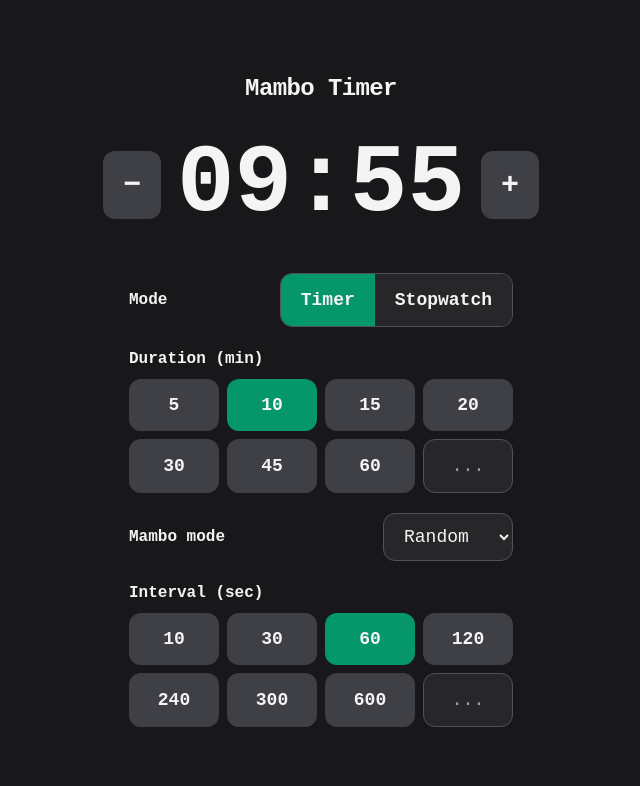
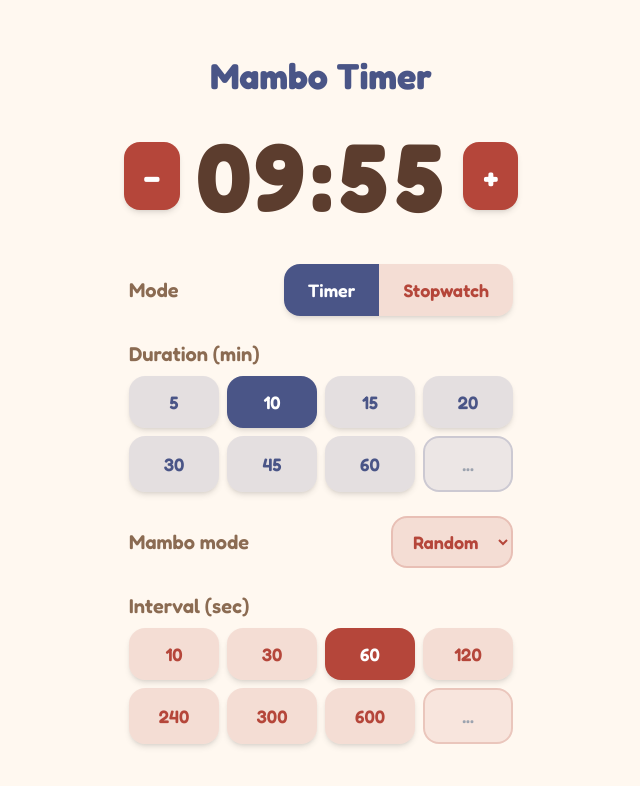
Before and after one commit to Martin-Milbradt/mambo-timer, a plain HTML site: page index.html in a window 1280 px wide. Shown: the whole page, without its empty margins (319-959 px from the left). Drawn offline with nearby package versions, Linux system fonts and the light colour scheme.

Commit message:
Restyle with Matikanetannhauser theme, fix layout jank
- Favicon: Matikanetannhauser emote from Uma Musume wiki
- Color palette from character outfit: blue (#4A5587), red (#B5463A),
  brown (#8B6B52), cream (#FFF8F0) background
- Font: ロダンわんぱく Pro EB with Fredoka fallback
- Fixed-width digit spans to prevent +/- shifting with proportional font
- Replace class toggling with data attributes + CSS selectors for
  instant mode/panel/button state changes (no Tailwind CDN recomputation)
- Crossfade panels with opacity transitions instead of hidden/invisible

```diff
--- a/index.html
+++ b/index.html
@@ -4,67 +4,115 @@
   <meta charset="UTF-8">
   <meta name="viewport" content="width=device-width, initial-scale=1.0">
   <title>Mambo Timer</title>
+  <link rel="icon" type="image/png" href="public/favicon.png">
+  <link rel="preconnect" href="https://fonts.googleapis.com">
+  <link rel="preconnect" href="https://fonts.gstatic.com" crossorigin>
+  <link href="https://fonts.googleapis.com/css2?family=Fredoka:wght@400;500;600;700&display=swap" rel="stylesheet">
   <script src="https://cdn.tailwindcss.com"></script>
-  <script>tailwind.config = { theme: { extend: { fontFamily: { mono: ['"JetBrains Mono"', 'monospace'] } } } }</script>
+  <script>tailwind.config = { theme: { extend: {
+    fontFamily: { sans: ['"ロダンわんぱく Pro EB"', 'Fredoka', 'sans-serif'] },
+    colors: {
+      mt: {
+        blue: '#4A5587', 'blue-light': '#5C6A9E', 'blue-dark': '#3A4470',
+        red: '#B5463A', 'red-light': '#C8574A', 'red-dark': '#9A3A30',
+        brown: '#8B6B52', 'brown-light': '#A0826B', 'brown-dark': '#5C3D2E',
+        cream: '#FFF8F0',
+      },
+    },
+  } } }</script>
+  <style>
+    /* Mode toggle: active/inactive via parent data-mode */
+    .mode-btn { transition: background-color 0.15s, color 0.15s; }
+    [data-mode="timer"] .mode-btn-timer,
+    [data-mode="stopwatch"] .mode-btn-sw { background: #4A5587; color: white; }
+    [data-mode="stopwatch"] .mode-btn-timer,
+    [data-mode="timer"] .mode-btn-sw { background: rgba(181,70,58,0.15); color: #B5463A; }
+    [data-mode="stopwatch"] .mode-btn-timer:hover,
+    [data-mode="timer"] .mode-btn-sw:hover { background: rgba(181,70,58,0.25); }
+
+    /* Panel crossfade */
+    .panel { transition: opacity 0.15s ease; }
+    [data-mode="timer"] .panel-timer { opacity: 1; pointer-events: auto; }
+    [data-mode="timer"] .panel-sw { opacity: 0; pointer-events: none; }
+    [data-mode="stopwatch"] .panel-timer { opacity: 0; pointer-events: none; }
+    [data-mode="stopwatch"] .panel-sw { opacity: 1; pointer-events: auto; }
+
+    /* Duration buttons: active via data-active */
+    .dur-btn { background: rgba(74,85,135,0.15); color: #4A5587; transition: background-color 0.15s, color 0.15s, transform 0.1s; }
+    .dur-btn:hover { background: rgba(74,85,135,0.25); }
+    .dur-btn[data-active] { background: #4A5587; color: white; }
+    .dur-btn[data-active]:hover { background: #5C6A9E; }
+
+    /* Interval buttons: active via data-active */
+    .int-btn { background: rgba(181,70,58,0.15); color: #B5463A; transition: background-color 0.15s, color 0.15s, transform 0.1s; }
+    .int-btn:hover { background: rgba(181,70,58,0.25); }
+    .int-btn[data-active] { background: #B5463A; color: white; }
+    .int-btn[data-active]:hover { background: #C8574A; }
+
+    /* Fixed-width digits for non-monospace font */
+    .digit { width: 0.58em; }
+  </style>
 </head>
-<body class="bg-zinc-900 text-zinc-100 min-h-screen flex flex-col items-center justify-center p-4 font-mono">
+<body class="bg-mt-cream text-mt-brown-dark min-h-screen flex flex-col items-center justify-center p-4">
 
-  <h1 class="text-2xl font-bold mb-8 tracking-tight">Mambo Timer</h1>
+  <h1 class="text-4xl font-bold mb-8 text-mt-blue">Mambo Timer</h1>
 
   <div class="flex items-center gap-4 mb-10">
-    <button id="btn-minus" class="px-5 py-4 rounded-xl bg-zinc-700 hover:bg-zinc-600 text-3xl font-bold transition-colors active:scale-95 select-none">&minus;</button>
-    <div id="display" class="text-8xl font-bold tabular-nums select-none cursor-pointer">10:00</div>
-    <button id="btn-plus" class="px-5 py-4 rounded-xl bg-zinc-700 hover:bg-zinc-600 text-3xl font-bold transition-colors active:scale-95 select-none">+</button>
+    <button id="btn-minus" class="px-5 py-4 rounded-2xl bg-mt-red text-white text-3xl font-bold transition-all active:scale-90 select-none shadow-md hover:shadow-lg hover:bg-mt-red-light">&minus;</button>
+    <div id="display" class="text-8xl font-bold select-none cursor-pointer text-mt-brown-dark flex justify-center">
+      <span class="digit inline-block text-center">1</span><span class="digit inline-block text-center">0</span><span class="inline-block text-center w-[0.3em]">:</span><span class="digit inline-block text-center">0</span><span class="digit inline-block text-center">0</span>
+    </div>
+    <button id="btn-plus" class="px-5 py-4 rounded-2xl bg-mt-red text-white text-3xl font-bold transition-all active:scale-90 select-none shadow-md hover:shadow-lg hover:bg-mt-red-light">+</button>
   </div>
 
-  <div class="w-full max-w-sm space-y-5 text-base">
+  <div id="controls" data-mode="timer" class="w-full max-w-sm space-y-6">
     <div class="flex items-center justify-between">
-      <span class="font-semibold">Mode</span>
-      <div class="flex rounded-xl overflow-hidden border border-zinc-600">
-        <button id="btn-mode-timer" class="px-5 py-3 text-lg font-semibold transition-colors bg-emerald-600">Timer</button>
-        <button id="btn-mode-stopwatch" class="px-5 py-3 text-lg font-semibold transition-colors bg-zinc-800 hover:bg-zinc-700">Stopwatch</button>
+      <span class="text-xl font-semibold text-mt-brown">Mode</span>
+      <div class="flex rounded-2xl overflow-hidden shadow-md">
+        <button id="btn-mode-timer" class="mode-btn mode-btn-timer px-6 py-3 text-lg font-semibold">Timer</button>
+        <button id="btn-mode-stopwatch" class="mode-btn mode-btn-sw px-6 py-3 text-lg font-semibold">Stopwatch</button>
       </div>
     </div>
     <div class="relative">
-      <div id="timer-controls">
-        <div class="mb-2 font-semibold">Duration (min)</div>
-        <div id="duration-buttons" class="grid grid-cols-4 gap-2">
-          <button data-dur="5" class="dur-btn py-3 rounded-xl bg-zinc-700 hover:bg-zinc-600 text-lg font-semibold transition-colors active:scale-95">5</button>
-          <button data-dur="10" class="dur-btn py-3 rounded-xl bg-zinc-700 hover:bg-zinc-600 text-lg font-semibold transition-colors active:scale-95">10</button>
-          <button data-dur="15" class="dur-btn py-3 rounded-xl bg-zinc-700 hover:bg-zinc-600 text-lg font-semibold transition-colors active:scale-95">15</button>
-          <button data-dur="20" class="dur-btn py-3 rounded-xl bg-zinc-700 hover:bg-zinc-600 text-lg font-semibold transition-colors active:scale-95">20</button>
-          <button data-dur="30" class="dur-btn py-3 rounded-xl bg-zinc-700 hover:bg-zinc-600 text-lg font-semibold transition-colors active:scale-95">30</button>
-          <button data-dur="45" class="dur-btn py-3 rounded-xl bg-zinc-700 hover:bg-zinc-600 text-lg font-semibold transition-colors active:scale-95">45</button>
-          <button data-dur="60" class="dur-btn py-3 rounded-xl bg-zinc-700 hover:bg-zinc-600 text-lg font-semibold transition-colors active:scale-95">60</button>
+      <div id="timer-controls" class="panel panel-timer">
+        <div class="mb-2 text-xl font-semibold text-mt-brown">Duration (min)</div>
+        <div class="grid grid-cols-4 gap-2">
+          <button data-dur="5" class="dur-btn py-3 rounded-2xl text-lg font-semibold active:scale-90 shadow-md">5</button>
+          <button data-dur="10" class="dur-btn py-3 rounded-2xl text-lg font-semibold active:scale-90 shadow-md">10</button>
+          <button data-dur="15" class="dur-btn py-3 rounded-2xl text-lg font-semibold active:scale-90 shadow-md">15</button>
+          <button data-dur="20" class="dur-btn py-3 rounded-2xl text-lg font-semibold active:scale-90 shadow-md">20</button>
+          <button data-dur="30" class="dur-btn py-3 rounded-2xl text-lg font-semibold active:scale-90 shadow-md">30</button>
+          <button data-dur="45" class="dur-btn py-3 rounded-2xl text-lg font-semibold active:scale-90 shadow-md">45</button>
+          <button data-dur="60" class="dur-btn py-3 rounded-2xl text-lg font-semibold active:scale-90 shadow-md">60</button>
           <input id="cfg-duration-custom" type="number" min="1" max="120" placeholder="..."
-            class="py-3 rounded-xl bg-zinc-800 border border-zinc-600 text-lg text-center focus:outline-none focus:border-emerald-500 [appearance:textfield] [&::-webkit-inner-spin-button]:appearance-none [&::-webkit-outer-spin-button]:appearance-none">
+            class="py-3 rounded-2xl bg-[rgba(74,85,135,0.1)] border-2 border-[rgba(74,85,135,0.2)] text-mt-blue text-lg text-center font-semibold focus:outline-none focus:border-mt-blue [appearance:textfield] [&::-webkit-inner-spin-button]:appearance-none [&::-webkit-outer-spin-button]:appearance-none">
         </div>
       </div>
-      <div id="stopwatch-controls" class="hidden absolute inset-0 flex items-center justify-center">
-        <button id="btn-sw-reset" class="w-full py-3 rounded-xl bg-zinc-700 hover:bg-zinc-600 text-lg font-semibold transition-colors active:scale-95">Reset</button>
+      <div id="stopwatch-controls" class="panel panel-sw absolute inset-0 flex items-center justify-center">
+        <button id="btn-sw-reset" class="w-full py-3 rounded-2xl bg-mt-red hover:bg-mt-red-light text-white text-lg font-semibold transition-all active:scale-90 shadow-md">Reset</button>
       </div>
     </div>
     <div class="flex items-center justify-between">
-      <span class="font-semibold">Mambo mode</span>
+      <span class="text-xl font-semibold text-mt-brown">Mambo mode</span>
       <select id="cfg-mode"
-        class="px-4 py-3 rounded-xl bg-zinc-800 border border-zinc-600 text-lg focus:outline-none focus:border-emerald-500">
+        class="px-4 py-3 rounded-2xl bg-[rgba(181,70,58,0.15)] border-2 border-[rgba(181,70,58,0.2)] text-mt-red text-lg font-semibold focus:outline-none focus:border-mt-red">
         <option value="off">Off</option>
         <option value="uniform">Uniform</option>
         <option value="random" selected>Random</option>
       </select>
     </div>
     <div id="interval-row">
-      <div class="mb-2 font-semibold">Interval (sec)</div>
-      <div id="interval-buttons" class="grid grid-cols-4 gap-2">
-        <button data-int="10" class="int-btn py-3 rounded-xl bg-zinc-700 hover:bg-zinc-600 text-lg font-semibold transition-colors active:scale-95">10</button>
-        <button data-int="30" class="int-btn py-3 rounded-xl bg-zinc-700 hover:bg-zinc-600 text-lg font-semibold transition-colors active:scale-95">30</button>
-        <button data-int="60" class="int-btn py-3 rounded-xl bg-zinc-700 hover:bg-zinc-600 text-lg font-semibold transition-colors active:scale-95">60</button>
-        <button data-int="120" class="int-btn py-3 rounded-xl bg-zinc-700 hover:bg-zinc-600 text-lg font-semibold transition-colors active:scale-95">120</button>
-        <button data-int="240" class="int-btn py-3 rounded-xl bg-zinc-700 hover:bg-zinc-600 text-lg font-semibold transition-colors active:scale-95">240</button>
-        <button data-int="300" class="int-btn py-3 rounded-xl bg-zinc-700 hover:bg-zinc-600 text-lg font-semibold transition-colors active:scale-95">300</button>
-        <button data-int="600" class="int-btn py-3 rounded-xl bg-zinc-700 hover:bg-zinc-600 text-lg font-semibold transition-colors active:scale-95">600</button>
+      <div class="mb-2 text-xl font-semibold text-mt-brown">Interval (sec)</div>
+      <div class="grid grid-cols-4 gap-2">
+        <button data-int="10" class="int-btn py-3 rounded-2xl text-lg font-semibold active:scale-90 shadow-md">10</button>
+        <button data-int="30" class="int-btn py-3 rounded-2xl text-lg font-semibold active:scale-90 shadow-md">30</button>
+        <button data-int="60" class="int-btn py-3 rounded-2xl text-lg font-semibold active:scale-90 shadow-md">60</button>
+        <button data-int="120" class="int-btn py-3 rounded-2xl text-lg font-semibold active:scale-90 shadow-md">120</button>
+        <button data-int="240" class="int-btn py-3 rounded-2xl text-lg font-semibold active:scale-90 shadow-md">240</button>
+        <button data-int="300" class="int-btn py-3 rounded-2xl text-lg font-semibold active:scale-90 shadow-md">300</button>
+        <button data-int="600" class="int-btn py-3 rounded-2xl text-lg font-semibold active:scale-90 shadow-md">600</button>
         <input id="cfg-interval-custom" type="number" min="10" max="600" placeholder="..."
-          class="py-3 rounded-xl bg-zinc-800 border border-zinc-600 text-lg text-center focus:outline-none focus:border-emerald-500 [appearance:textfield] [&::-webkit-inner-spin-button]:appearance-none [&::-webkit-outer-spin-button]:appearance-none">
+          class="py-3 rounded-2xl bg-[rgba(181,70,58,0.1)] border-2 border-[rgba(181,70,58,0.2)] text-mt-red text-lg text-center font-semibold focus:outline-none focus:border-mt-red [appearance:textfield] [&::-webkit-inner-spin-button]:appearance-none [&::-webkit-outer-spin-button]:appearance-none">
       </div>
     </div>
   </div>
@@ -72,12 +120,11 @@
 <script>
 const $ = (id) => document.getElementById(id);
 const display = $("display");
+const controls = $("controls");
 const btnMinus = $("btn-minus");
 const btnPlus = $("btn-plus");
 const btnModeTimer = $("btn-mode-timer");
 const btnModeStopwatch = $("btn-mode-stopwatch");
-const timerControls = $("timer-controls");
-const stopwatchControls = $("stopwatch-controls");
 const btnSwReset = $("btn-sw-reset");
 const cfgMode = $("cfg-mode");
 const cfgDurationCustom = $("cfg-duration-custom");
@@ -136,8 +183,14 @@ function formatTime(ms) {
   return `${String(m).padStart(2, "0")}:${String(s).padStart(2, "0")}`;
 }
 
+const digitSpans = display.querySelectorAll(".digit");
+
 function updateDisplay(ms) {
-  display.textContent = formatTime(ms);
+  const str = formatTime(ms);
+  digitSpans[0].textContent = str[0];
+  digitSpans[1].textContent = str[1];
+  digitSpans[2].textContent = str[3];
+  digitSpans[3].textContent = str[4];
 }
 
 function updateIntervalVisibility() {
@@ -146,11 +199,8 @@ function updateIntervalVisibility() {
 
 function highlightDuration(val) {
   document.querySelectorAll(".dur-btn").forEach(b => {
-    const active = Number(b.dataset.dur) === val;
-    b.classList.toggle("bg-emerald-600", active);
-    b.classList.toggle("hover:bg-emerald-500", active);
-    b.classList.toggle("bg-zinc-700", !active);
-    b.classList.toggle("hover:bg-zinc-600", !active);
+    if (Number(b.dataset.dur) === val) b.setAttribute("data-active", "");
+    else b.removeAttribute("data-active");
   });
   if (![5, 10, 15, 20, 30, 45, 60].includes(val)) {
     cfgDurationCustom.value = val;
@@ -161,11 +211,8 @@ function highlightDuration(val) {
 
 function highlightInterval(val) {
   document.querySelectorAll(".int-btn").forEach(b => {
-    const active = Number(b.dataset.int) === val;
-    b.classList.toggle("bg-emerald-600", active);
-    b.classList.toggle("hover:bg-emerald-500", active);
-    b.classList.toggle("bg-zinc-700", !active);
-    b.classList.toggle("hover:bg-zinc-600", !active);
+    if (Number(b.dataset.int) === val) b.setAttribute("data-active", "");
+    else b.removeAttribute("data-active");
   });
   if (![10, 30, 60, 120, 240, 300, 600].includes(val)) {
     cfgIntervalCustom.value = val;
@@ -176,14 +223,7 @@ function highlightInterval(val) {
 
 function setModeUI(isStopwatch) {
   stopwatchMode = isStopwatch;
-  btnModeTimer.classList.toggle("bg-emerald-600", !isStopwatch);
-  btnModeTimer.classList.toggle("bg-zinc-800", isStopwatch);
-  btnModeTimer.classList.toggle("hover:bg-zinc-700", isStopwatch);
-  btnModeStopwatch.classList.toggle("bg-emerald-600", isStopwatch);
-  btnModeStopwatch.classList.toggle("bg-zinc-800", !isStopwatch);
-  btnModeStopwatch.classList.toggle("hover:bg-zinc-700", !isStopwatch);
-  timerControls.classList.toggle("invisible", isStopwatch);
-  stopwatchControls.classList.toggle("hidden", !isStopwatch);
+  controls.dataset.mode = isStopwatch ? "stopwatch" : "timer";
 }
 
 // --- Timer mode ---
@@ -244,9 +284,7 @@ function adjustTimer(deltaMin) {
   unlockAudio();
   if (!running) return;
   if (stopwatchMode) {
-    // Shift start time back (+) or forward (-) to add/remove elapsed time
     startTime -= deltaMin * 60 * 1000;
-    // Don't let elapsed go negative
     if (startTime > Date.now()) startTime = Date.now();
     scheduleMambosStopwatch();
   } else {
@@ -367,9 +405,8 @@ function scheduleMambosStopwatch() {
   const mode = cfgMode.value;
   if (mode === "off") return;
 
-  // Schedule a batch, then re-schedule when batch runs out
   const intervalSec = selectedInterval;
-  const batchDuration = 3600 * 1000; // 1 hour batch
+  const batchDuration = 3600 * 1000;
 
   if (mode === "uniform") {
     const intervalMs = intervalSec * 1000;
@@ -404,7 +441,6 @@ function finish() {
 
 // --- Event listeners ---
 
-// Display click = pause/unpause
 display.addEventListener("click", () => {
   if (stopwatchMode) {
     if (!running && !paused) startStopwatch();
@@ -414,19 +450,16 @@ display.addEventListener("click", () => {
   }
 });
 
-// +/- buttons (timer only)
 btnMinus.addEventListener("click", () => adjustTimer(-1));
 btnPlus.addEventListener("click", () => adjustTimer(1));
 
-// Mode toggle
 btnModeTimer.addEventListener("click", () => {
   if (!stopwatchMode) return;
   const elapsedMs = running ? Date.now() - startTime : elapsedAtPause;
   stopCommon();
   setModeUI(false);
   if (elapsedMs > 0) {
-    const mins = elapsedMs / 60000;
-    selectedDuration = mins;
+    selectedDuration = elapsedMs / 60000;
     highlightDuration(0);
     endTime = Date.now() + elapsedMs;
     running = true;
@@ -457,10 +490,8 @@ btnModeStopwatch.addEventListener("click", () => {
   }
 });
 
-// Stopwatch reset
 btnSwReset.addEventListener("click", resetStopwatch);
 
-// Duration buttons
 document.querySelectorAll(".dur-btn").forEach(btn => {
   btn.addEventListener("click", () => startTimer(Number(btn.dataset.dur)));
 });
@@ -470,7 +501,6 @@ cfgDurationCustom.addEventListener("change", () => {
   if (val > 0) startTimer(val);
 });
 
-// Interval buttons
 document.querySelectorAll(".int-btn").forEach(btn => {
   btn.addEventListener("click", () => {
     unlockAudio();
@@ -498,7 +528,6 @@ cfgIntervalCustom.addEventListener("change", () => {
   }
 });
 
-// Mambo mode change reschedules live
 cfgMode.addEventListener("change", () => {
   saveSettings();
   updateIntervalVisibility();
```
Also changed, not shown: public/favicon.png (added).
